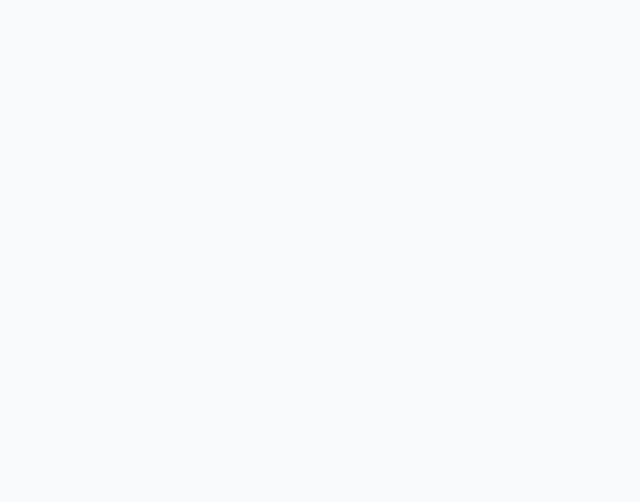
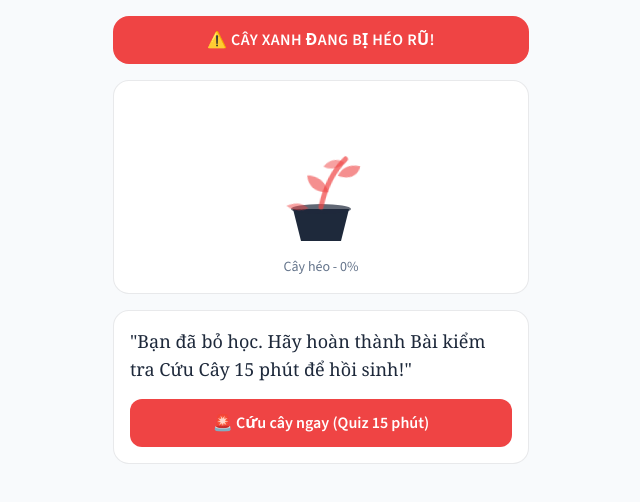
Before and after one commit to HendrixNguyen/English-Training-Harness, a Nuxt app in the folder frontend/: page /revive in a window 1280 px wide. Before the commit this address had no page. Shown: the top 502 px of the page, without its empty margins (319-959 px from the left). Built offline with nearby package versions, Linux system fonts and the light colour scheme; no server answers.

Commit message:
frontend: /revive — §6.3 revive challenge with 15-minute bar, not-wilted and passed states
Co-Authored-By: Claude Opus 5 (1M context) <noreply@anthropic.com>

```diff
--- /dev/null
+++ b/frontend/pages/revive.vue
@@ -0,0 +1,112 @@
+<script setup lang="ts">
+import { computed, onMounted, ref } from 'vue'
+import { REVIVE_SECONDS, usePetStore } from '~/stores/pet'
+import { useQuestStore } from '~/stores/quest'
+import { daysSince } from '~/utils/plant'
+
+const pet = usePetStore()
+const quest = useQuestStore()
+
+const busy = ref(false)
+const error = ref<string | null>(null)
+const passed = ref(false)
+
+onMounted(async () => {
+  pet.hydrateChallenge()
+  await Promise.all([pet.status ? Promise.resolve() : pet.load(), quest.daily ? Promise.resolve() : quest.load()])
+})
+
+const missedDays = computed(() => daysSince(pet.status?.last_practiced_at ?? null))
+const today = computed(() => quest.daily?.date ?? new Date().toISOString().slice(0, 10))
+const challengeActive = computed(() => pet.challenge !== null && pet.challenge.date === today.value)
+const progress = computed(() => pet.challengeProgress(quest.accumulatedSeconds))
+const canCheck = computed(() => progress.value >= REVIVE_SECONDS)
+
+async function revive() {
+  busy.value = true
+  error.value = null
+  try {
+    const res = await pet.revive(today.value, quest.accumulatedSeconds)
+    if (res?.revival_passed) passed.value = true
+  } catch {
+    error.value = 'Không bắt đầu được thử thách. Thử lại.'
+  } finally {
+    busy.value = false
+  }
+}
+</script>
+
+<template>
+  <main class="mx-auto max-w-md px-4 pb-8">
+    <template v-if="pet.loading && !pet.status">
+      <AppCard class="mt-4">
+        <StateBlock state="loading" />
+      </AppCard>
+    </template>
+
+    <template v-else-if="passed">
+      <AppCard class="mt-4 text-center">
+        <PlantSvg :stage="pet.status?.stage ?? 'sprout'" :health="pet.status?.health_points ?? 50" />
+        <p class="mt-3 font-display text-2xl text-growth">
+          Cây đã hồi sinh!
+        </p>
+        <p class="text-mute">
+          Máu cây: {{ pet.status?.health_points ?? 50 }}%
+        </p>
+        <AppButton class="mt-4" block @click="navigateTo('/')">
+          Về trang chính
+        </AppButton>
+      </AppCard>
+    </template>
+
+    <template v-else-if="pet.notWilted || (pet.status && !pet.isWilted)">
+      <AppCard class="mt-4 text-center">
+        <PlantSvg :stage="pet.status?.stage ?? 'sprout'" :health="pet.status?.health_points ?? 100" />
+        <p class="mt-3 font-display text-2xl">
+          Cây của bạn vẫn khỏe 🌱
+        </p>
+        <AppButton class="mt-4" block @click="navigateTo('/')">
+          Về trang chính
+        </AppButton>
+      </AppCard>
+    </template>
+
+    <template v-else>
+      <div class="mt-4 rounded-card bg-alert px-4 py-3 text-center font-semibold uppercase tracking-wide text-white" role="alert">
+        ⚠️ Cây xanh đang bị héo rũ!
+      </div>
+
+      <AppCard class="mt-4 text-center">
+        <PlantSvg stage="wilted" :health="0" />
+        <p class="text-sm text-mute">
+          Cây héo - 0%
+        </p>
+      </AppCard>
+
+      <AppCard v-if="!challengeActive" class="mt-4">
+        <p class="font-display text-lg">
+          "Bạn đã bỏ học<template v-if="missedDays !== null"> {{ missedDays }} ngày liên tiếp</template>. Hãy hoàn thành Bài kiểm tra Cứu Cây 15 phút để hồi sinh!"
+        </p>
+        <AppButton class="mt-4" variant="danger" block :loading="busy" @click="revive">
+          🚨 Cứu cây ngay (Quiz 15 phút)
+        </AppButton>
+      </AppCard>
+
+      <AppCard v-else class="mt-4">
+        <SegmentedProgress :value-seconds="progress" label="Học 15 phút để hồi sinh" :segments="1" :segment-seconds="900" :met="canCheck" />
+        <div class="mt-4 flex flex-col gap-2">
+          <AppButton block @click="navigateTo('/')">
+            Vào học ngay
+          </AppButton>
+          <AppButton variant="ghost" block :loading="busy" @click="revive">
+            Kiểm tra hồi sinh
+          </AppButton>
+        </div>
+      </AppCard>
+
+      <p v-if="error" class="mt-3 rounded-card border border-alert/40 bg-alert/10 px-4 py-3 text-sm text-alert" role="alert">
+        {{ error }}
+      </p>
+    </template>
+  </main>
+</template>
```
